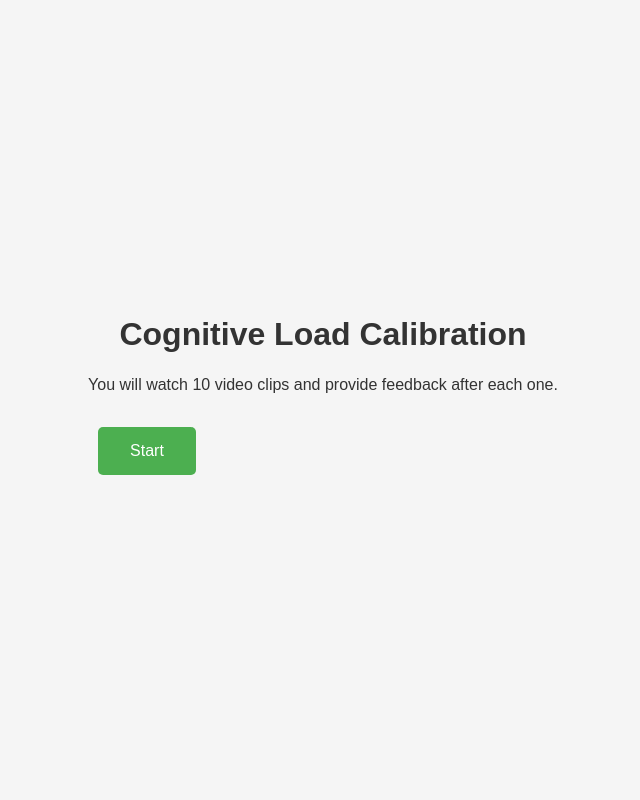
After one commit to codeScourge/eeg-shenanigans, a Flask app: page /cogload_calibration in a window 1280 px wide. The commit adds this page. Shown: the whole page, without its empty margins (317-957 px from the left). Run offline with Flask 3, Linux system fonts and the light colour scheme; parts of the project's set-up code (start-up, migrations or seed data) failed here and were passed over.

Commit message:
clip generation tool and cogload calibration client (shit)

```diff
--- a/pyproject.toml
+++ b/pyproject.toml
@@ -7,7 +7,9 @@ requires-python = ">=3.11"
 dependencies = [
     "brainflow>=5.16.0",
     "flask>=3.1.0",
+    "gtts>=2.5.4",
     "mne>=1.9.0",
+    "moviepy>=2.2.1",
     "numpy==1.26.4",
     "onnxruntime>=1.21.0",
     "pydispatcher>=2.0.7",
--- a/webserver/main.py
+++ b/webserver/main.py
@@ -223,6 +223,7 @@ def home_route():
     </nav>
     <nav>
         <a href="/focus_calibration">Focus callibration client</a>
+        <a href="/cogload_calibration">Cogload callibration client</a>
     </nav>
 </body>
 </html>
@@ -240,7 +241,7 @@ def focus_route():
 def focus_calibration_client_route():
 
     if request.method == "GET":
-        return render_template("focus_callibration.html")
+        return render_template("focus_calibration.html")
 
 
     # this is the POST endpoint to callibrate
@@ -262,6 +263,16 @@ def focus_calibration_client_route():
         return {"msg": "motherfucker is too short"}, 500
 
 
+@app.route("/cogload_calibration", methods=["GET", "POST"])
+def cogload_calibration_client_route():
+
+    if request.method == "GET":
+        return render_template("cogload_calibration.html")
+
+
+    data = request.get_json()
+    print(data)
+    return {"msg": "succesfully calibrated"}, 200
 
 
 
--- /dev/null
+++ b/webserver/static/css/cogload_calibration.css
@@ -0,0 +1,99 @@
+* {
+    box-sizing: border-box;
+    margin: 0;
+    padding: 0;
+    font-family: Arial, sans-serif;
+}
+
+body {
+    background-color: #f5f5f5;
+    color: #333;
+}
+
+.container {
+    max-width: 800px;
+    margin: 0 auto;
+    padding: 20px;
+    display: flex;
+    flex-direction: column;
+    align-items: center;
+    justify-content: center;
+    min-height: 100vh;
+}
+
+.hidden {
+    display: none;
+}
+
+h1, h2 {
+    margin-bottom: 20px;
+    text-align: center;
+}
+
+p {
+    margin-bottom: 20px;
+    text-align: center;
+    line-height: 1.5;
+}
+
+button {
+    background-color: #4CAF50;
+    border: none;
+    color: white;
+    padding: 15px 32px;
+    text-align: center;
+    text-decoration: none;
+    display: inline-block;
+    font-size: 16px;
+    margin: 10px;
+    cursor: pointer;
+    border-radius: 5px;
+    transition: background-color 0.3s;
+}
+
+button:hover {
+    background-color: #45a049;
+}
+
+#countdown-screen {
+    font-size: 48px;
+    font-weight: bold;
+}
+
+#video-player {
+    margin: 20px 0;
+    max-width: 100%;
+}
+
+.instruction {
+    font-weight: bold;
+    margin: 20px 0;
+    padding: 10px;
+    background-color: #f0f0f0;
+    border-left: 4px solid #4CAF50;
+}
+
+.buttons {
+    display: flex;
+    flex-wrap: wrap;
+    justify-content: center;
+}
+
+#results-data {
+    background-color: #f0f0f0;
+    padding: 20px;
+    border-radius: 5px;
+    white-space: pre-wrap;
+    max-width: 100%;
+    overflow-x: auto;
+}
+
+@media (max-width: 600px) {
+    .buttons {
+        flex-direction: column;
+    }
+
+    button {
+        width: 100%;
+    }
+}
--- /dev/null
+++ b/webserver/static/js/cogload_calibration.js
@@ -0,0 +1,152 @@
+document.addEventListener('DOMContentLoaded', function() {
+    // Configuration
+    const TOTAL_VIDEOS = 3;
+    const VIDEO_DURATION = 15; // seconds
+    const COUNTDOWN_DURATION = 3; // seconds
+    const FEEDBACK_COUNTDOWN = 2; // seconds
+
+    // Elements
+    const startScreen = document.getElementById('start-screen');
+    const countdownScreen = document.getElementById('countdown-screen');
+    const videoScreen = document.getElementById('video-screen');
+    const feedbackScreen = document.getElementById('feedback-screen');
+    const resultsScreen = document.getElementById('results-screen');
+    const startButton = document.getElementById('start-button');
+    const videoPlayer = document.getElementById('video-player');
+    const countdownText = document.getElementById('countdown-text');
+    const resultsData = document.getElementById('results-data');
+
+    // Buttons
+    const stayButton = document.getElementById('stay-button');
+    const fasterButton = document.getElementById('faster-button');
+    const slowerButton = document.getElementById('slower-button');
+    const explainButton = document.getElementById('explain-button');
+
+    // State
+    let currentVideoIndex = 0;
+    let results = [];
+
+    // Event listeners
+    startButton.addEventListener('click', startCalibration);
+    stayButton.addEventListener('click', () => recordFeedback('stay'));
+    fasterButton.addEventListener('click', () => recordFeedback('faster'));
+    slowerButton.addEventListener('click', () => recordFeedback('slower'));
+    explainButton.addEventListener('click', () => recordFeedback('explain'));
+
+    // Start calibration process
+    function startCalibration() {
+        startScreen.classList.add('hidden');
+        currentVideoIndex = 0;
+        results = [];
+        startCountdown();
+    }
+
+    // Countdown before video
+    function startCountdown() {
+        countdownScreen.classList.remove('hidden');
+        videoScreen.classList.add('hidden');
+        feedbackScreen.classList.add('hidden');
+
+        let countdown = COUNTDOWN_DURATION;
+        countdownText.textContent = `Starting in ${countdown}...`;
+
+        const countdownInterval = setInterval(() => {
+            countdown--;
+            countdownText.textContent = `Starting in ${countdown}...`;
+
+            if (countdown <= 0) {
+                clearInterval(countdownInterval);
+                playVideo();
+            }
+        }, 1000);
+    }
+
+    // Play current video
+    function playVideo() {
+        countdownScreen.classList.add('hidden');
+        videoScreen.classList.remove('hidden');
+
+        // Set video source
+        videoPlayer.src = `/static/videos/clip_${currentVideoIndex}.mp4`;
+        videoPlayer.controls = false;
+
+        // Record start time
+        const startTime = Math.floor(Date.now() / 1000); // Unix timestamp in seconds
+
+        // Play video
+        videoPlayer.play();
+
+        // Set timeout for video end
+        setTimeout(() => {
+            videoPlayer.pause();
+            showFeedbackScreen(startTime);
+        }, VIDEO_DURATION * 1000);
+    }
+
+    // Show feedback screen after video
+    function showFeedbackScreen(startTime) {
+        videoScreen.classList.add('hidden');
+        feedbackScreen.classList.remove('hidden');
+
+        // Store start time for current video
+        results[currentVideoIndex] = {
+            start_time: startTime,
+            answer: null
+        };
+    }
+
+    // Record user feedback
+    function recordFeedback(answer) {
+        // Store answer
+        results[currentVideoIndex].answer = answer;
+
+        // Move to next video or finish
+        currentVideoIndex++;
+
+        if (currentVideoIndex < TOTAL_VIDEOS) {
+            feedbackScreen.classList.add('hidden');
+
+            // Wait before next video
+            setTimeout(() => {
+                startCountdown();
+            }, FEEDBACK_COUNTDOWN * 1000);
+        } else {
+            finishCalibration();
+        }
+    }
+
+    // Finish calibration and show results
+    function finishCalibration() {
+        feedbackScreen.classList.add('hidden');
+        resultsScreen.classList.remove('hidden');
+
+        // Display results
+        resultsData.textContent = JSON.stringify(results, null, 2);
+
+        // Send results to server
+        sendResultsToServer(results);
+    }
+
+    // Send results to server
+    function sendResultsToServer(data) {
+        fetch('/cogload_calibration', {
+            method: 'POST',
+            headers: {
+                'Content-Type': 'application/json',
+            },
+            body: JSON.stringify(data),
+        })
+        .then(response => {
+            if (!response.ok) {
+                throw new Error('Network response was not ok');
+            }
+            return response.json();
+        })
+        .then(data => {
+            console.log('Success:', data);
+        })
+        .catch(error => {
+            console.error('Error sending data:', error);
+        });
+    }
+});
--- /dev/null
+++ b/webserver/templates/cogload_calibration.html
@@ -0,0 +1,44 @@
+<!DOCTYPE html>
+<html lang="en">
+<head>
+    <meta charset="UTF-8">
+    <meta name="viewport" content="width=device-width, initial-scale=1.0">
+    <title>Cognitive Load Calibration</title>
+    <link rel="stylesheet" href="/static/css/cogload_calibration.css">
+</head>
+<body>
+    <div class="container">
+        <div id="start-screen">
+            <h1>Cognitive Load Calibration</h1>
+            <p>You will watch 10 video clips and provide feedback after each one.</p>
+            <button id="start-button">Start</button>
+        </div>
+
+        <div id="countdown-screen" class="hidden">
+            <h2 id="countdown-text">Starting in 3...</h2>
+        </div>
+
+        <div id="video-screen" class="hidden">
+            <p class="instruction">Try actively to understand the content, listen in whether you could handle faster speed</p>
+            <video id="video-player" width="640" height="360" controls="false"></video>
+        </div>
+
+        <div id="feedback-screen" class="hidden">
+            <p class="instruction">The goal is to be at the optimal level of learning - fast as possible while understanding everything - it is supposed to be hard and require full attention</p>
+            <div class="buttons">
+                <button id="stay-button">Stay</button>
+                <button id="faster-button">Faster</button>
+                <button id="slower-button">Slower</button>
+                <button id="explain-button">Give Explanation</button>
+            </div>
+        </div>
+
+        <div id="results-screen" class="hidden">
+            <h2>Calibration Complete</h2>
+            <p>Thank you for completing the calibration.</p>
+            <pre id="results-data"></pre>
+        </div>
+    </div>
+    <script src="/static/js/cogload_calibration.js"></script>
+</body>
+</html>
--- a/webserver/templates/focus_callibration.html
+++ b/webserver/templates/focus_calibration.html
@@ -4,7 +4,7 @@
     <meta charset="UTF-8">
     <meta name="viewport" content="width=device-width, initial-scale=1.0">
     <title>EEG Focus Calibration</title>
-    <link rel="stylesheet" href="{{ url_for('static', filename='css/focus_callibration.css') }}">
+    <link rel="stylesheet" href="{{ url_for('static', filename='css/focus_calibration.css') }}">
 </head>
 <body>
     {% if already_started %}
@@ -57,7 +57,7 @@
             <button id="restartBtn">Restart Calibration</button>
         </div>
     </div>
-    <script src="{{ url_for('static', filename='js/focus_callibration.js') }}"></script>
+    <script src="{{ url_for('static', filename='js/focus_calibration.js') }}"></script>
     {% endif %}
 </body>
 </html>
```
Also changed, not shown: generate_audio_clip.py (added, +132 -0 lines), generate_visual_clip.py (added, +103 -0 lines), README.md, webserver/static/css/focus_calibration.css (renamed from webserver/static/css/focus_callibration.css), webserver/static/js/focus_calibration.js (renamed from webserver/static/js/focus_callibration.js), 3 other files.
